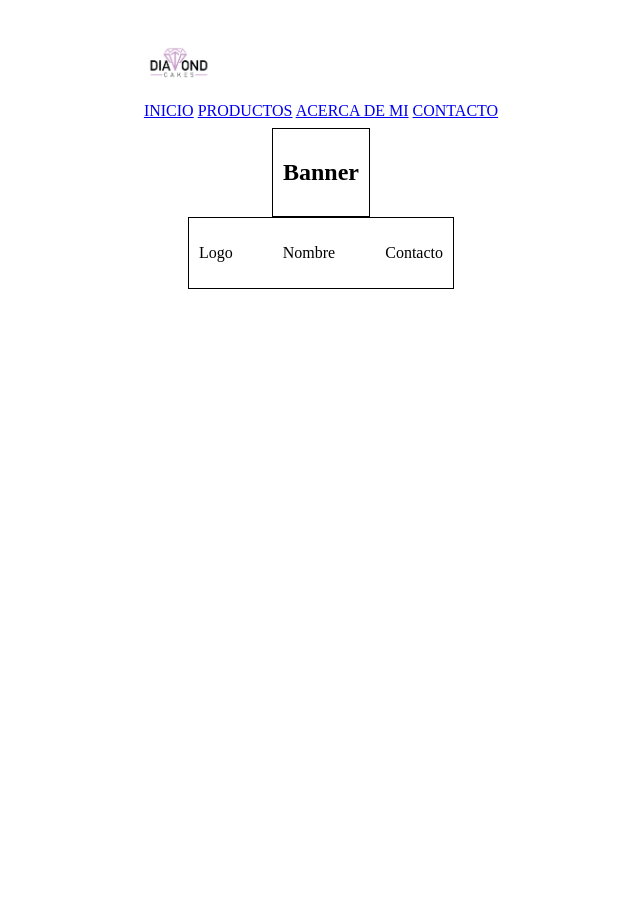
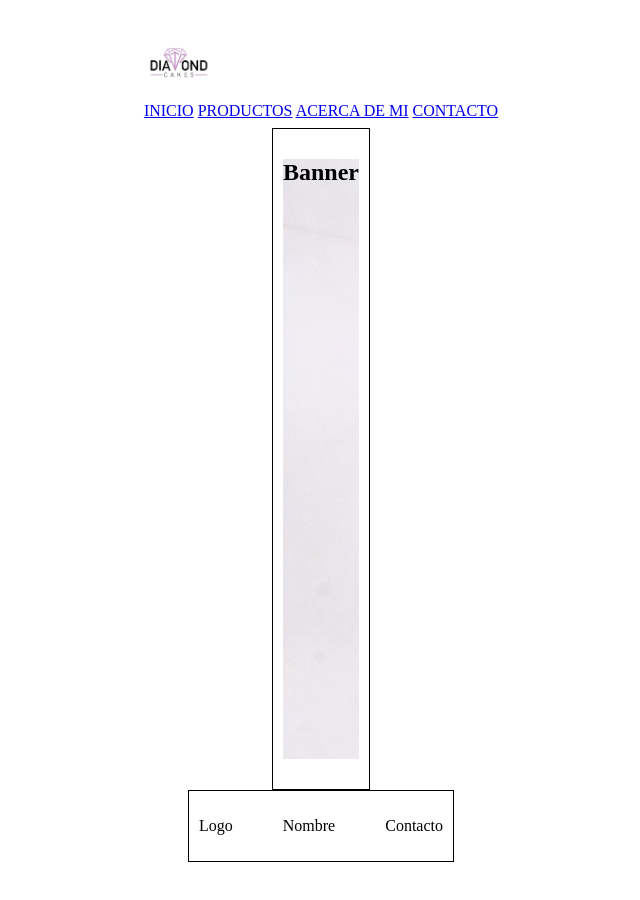
Before and after one commit to mariano7736/mariano, a plain HTML site: page index.html in a window 1280 px wide. Shown: the whole page, without its empty margins (319-959 px from the left). Drawn offline with Linux system fonts and the light colour scheme.

Commit message:
Update styles.css

```diff
--- a/css/styles.css
+++ b/css/styles.css
@@ -56,3 +56,17 @@
     justify-content: space-between;
     float: right;
 }
+
+.banner{
+  background-image: url(/img/torta-boca-1.JPG);
+  background-repeat: no-repeat;
+  background-attachment:fixed;
+  width: 100%;
+  height: 600px;
+
+
+}
+
+.contenido{
+
+}
```
